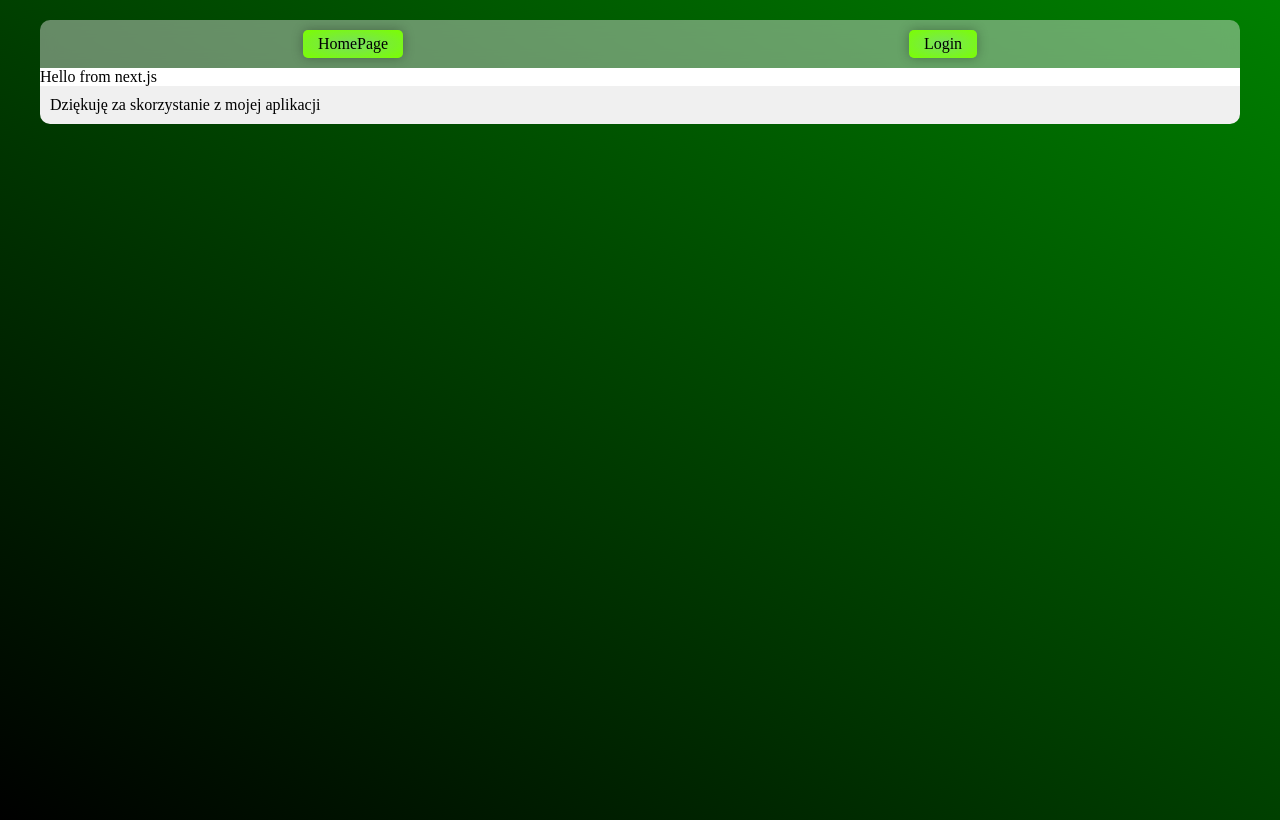
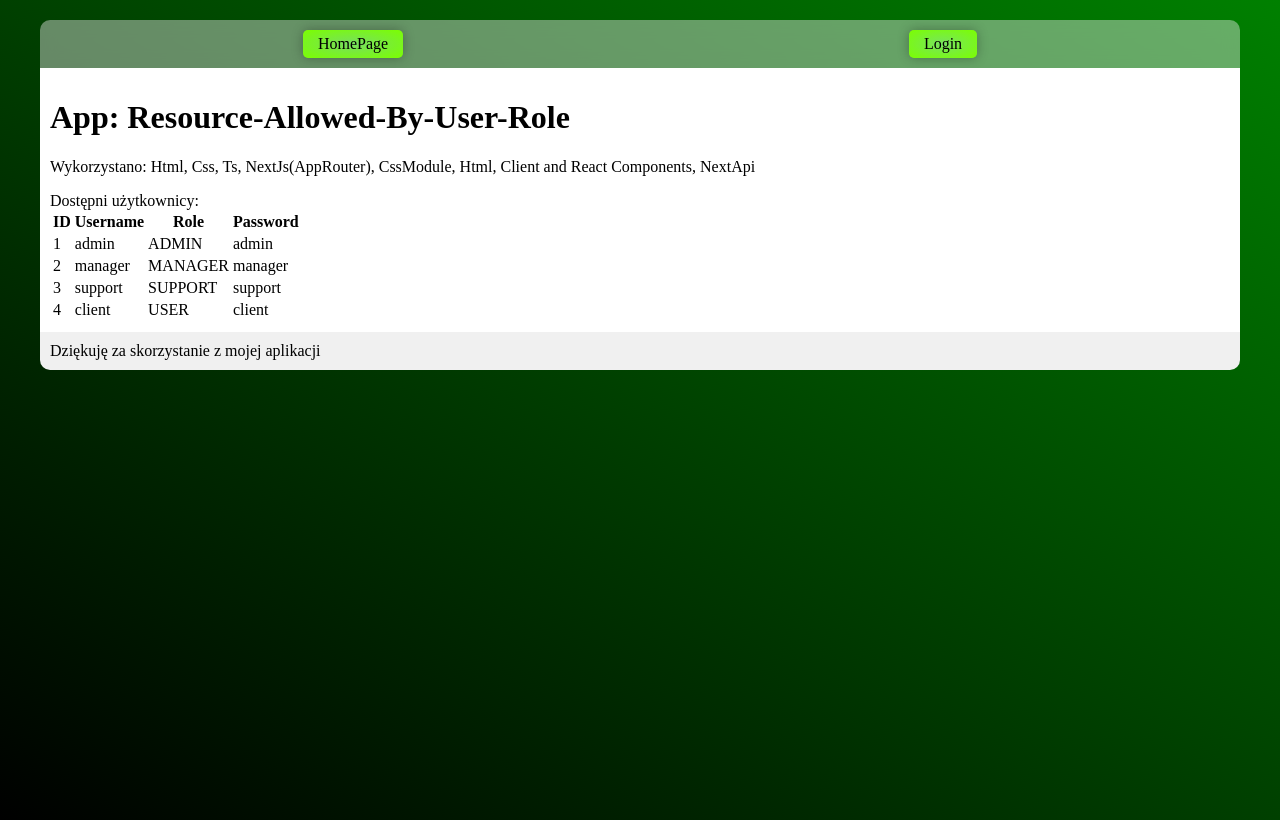
Before and after one commit to kbloski/userManagment, a Next.js app: page / in a window 1280 px wide. Built offline with nearby package versions, Linux system fonts and the light colour scheme.

Commit message:
Add information to homepage

```diff
--- a/src/app/page.module.css
+++ b/src/app/page.module.css
@@ -1,3 +1,5 @@
 .container {
+    margin: 0;
+    padding: 10px;
     background-color: white;
 }
--- a/src/app/page.tsx
+++ b/src/app/page.tsx
@@ -1,9 +1,18 @@
+import { UserRoles } from "@/common/types/UserType";
+import { userList } from "./api/user/userList";
 import styles from "./page.module.css";
-
+import { UserList } from "@/common/components/UserList/UserList";
 export default function Home() {
   return (
     <div className={styles.container}>
-      Hello from next.js
+        <h1>App: Resource-Allowed-By-User-Role</h1>
+        <p>
+          Wykorzystano: Html, Css, Ts, NextJs(AppRouter), CssModule, Html, Client and React Components, NextApi
+        </p>
+
+        Dostępni użytkownicy:
+        <UserList />
+
     </div>
   );
 }
--- a/src/common/components/Navigation/navigation.module.css
+++ b/src/common/components/Navigation/navigation.module.css
@@ -18,6 +18,11 @@
     margin: 0;
     padding: 5px 15px;
 }
+
+.li:hover {
+    box-shadow: 0px 2px 12px rgba(0, 0, 0, 0.4);
+}
+
 .li > a {
     color: black;
     text-decoration: none;
--- a/src/common/components/UserInfo/userInfo.module.css
+++ b/src/common/components/UserInfo/userInfo.module.css
@@ -4,6 +4,6 @@
     border-radius: 10px;
 }
 
-.container > div {
-    /* border-bottom: 2px solid rgba(0, 0, 0, 0.308); */
+.container > div:hover {
+    font-weight: 900;
 }
--- /dev/null
+++ b/src/common/components/UserList/UserList.tsx
@@ -0,0 +1,26 @@
+import { userList } from "@/app/api/user/userList"
+import { UserRoles } from "@/common/types/UserType"
+
+export function UserList(){
+
+    return <div>
+        <table>
+            <tr>
+                <th>ID</th>
+                <th>Username</th>
+                <th>Role</th>
+                <th>Password</th>
+            </tr>
+            {
+            userList.map( user => {
+                return <tr key={user.id}>
+                <td>{user.id}</td>
+                <td>{user.username}</td>
+                <td>{UserRoles[user.role]}</td>
+                <td>{user.password}</td>
+                </tr>
+            })
+            }
+        </table>
+    </div>
+    }
```
